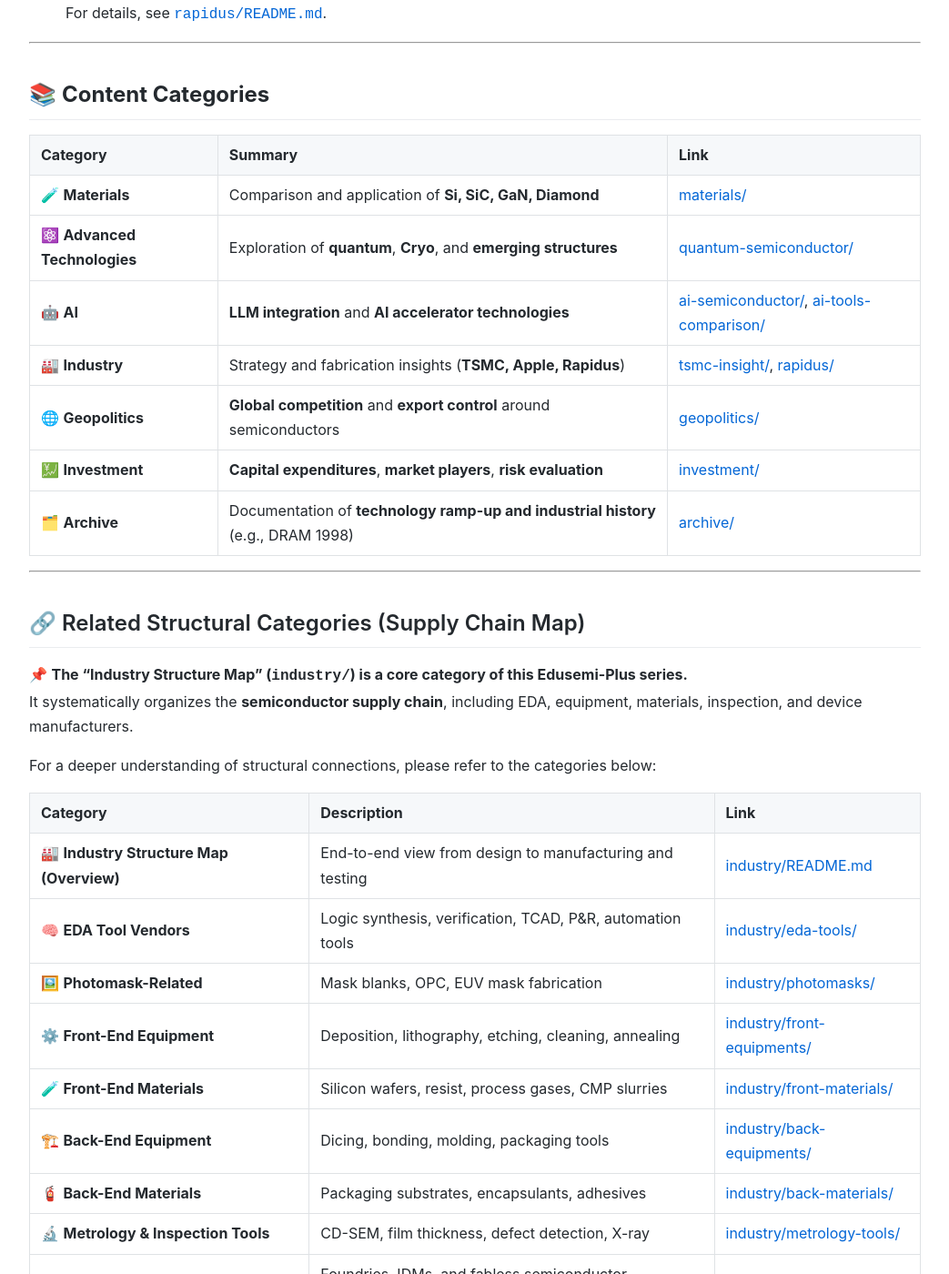
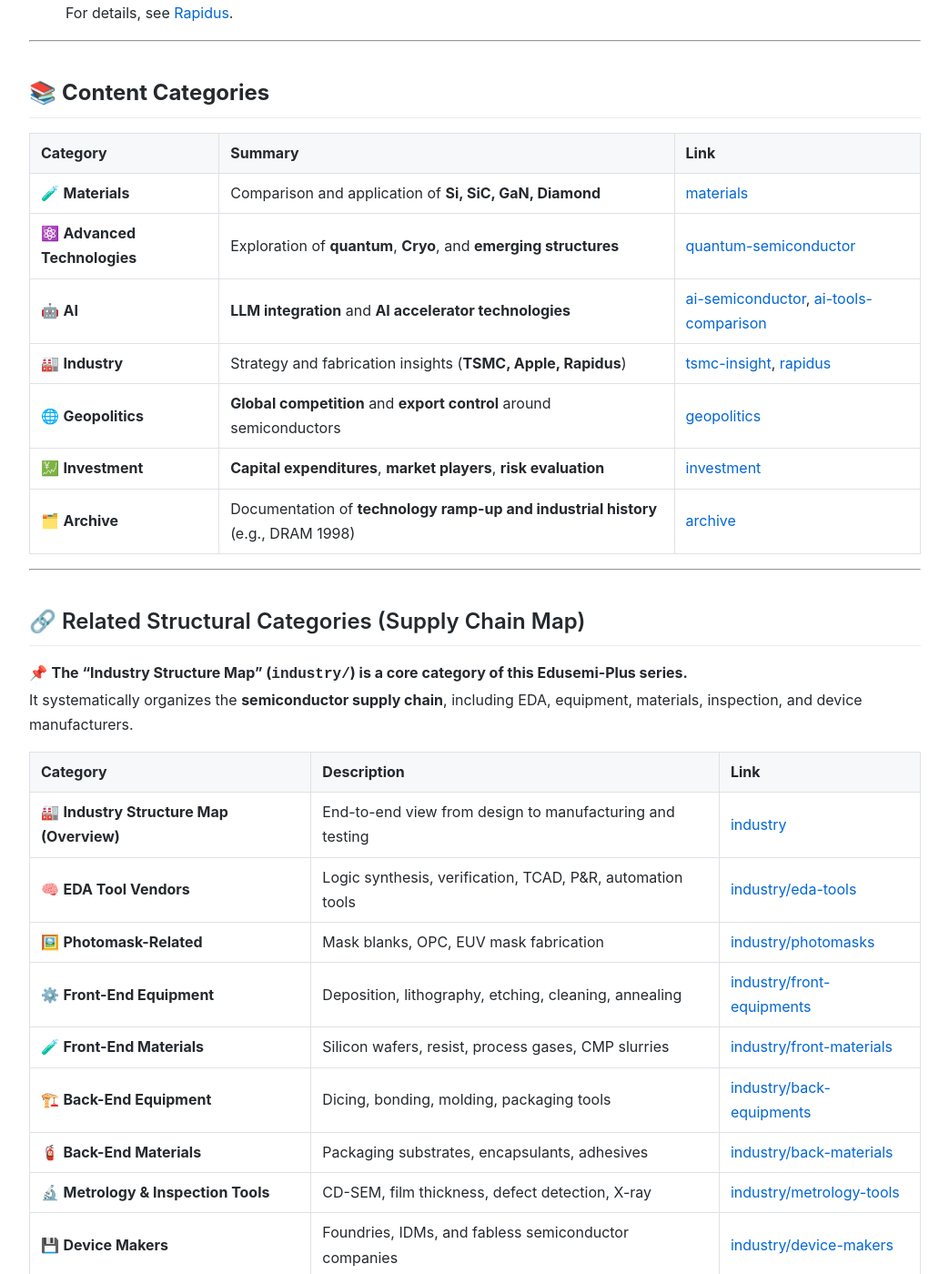
Before and after one commit to Samizo-AITL/Edusemi-Plus, a Jekyll site: the page built from index_en.md, in a window 1280 px wide and 1400 px high, scrolled down 796 px. Shown: the whole window at 91% size, without its empty margins (118-1161 px from the left). Built offline with Jekyll 4.4.1, drawn with Linux system fonts in a browser that asks for light colours; some of the changed text lies outside the part shown.

Commit message:
Update index_en.md

```diff
--- a/index_en.md
+++ b/index_en.md
@@ -27,9 +27,8 @@
 | 🧠 **Critical Thinking** | Strengthen the "**why**" behind **design, selection**, and **strategic decisions** |
 | 🔄 **Connection to Fundamentals** | Bridge **foundational knowledge (Edusemi)** with **real-world industrial context** |
 
-> 🆕 **Highlight Topic**: Japan’s re-entry into **advanced logic fabrication**
-> through **Rapidus’s 2nm chip validation** (July 2025).
-> For details, see [`rapidus/README.md`](./rapidus/README.md).
+> 🆕 **Highlight Topic**: Japan’s re-entry into **advanced logic fabrication** through **Rapidus’s 2nm chip validation** (July 2025).
+> For details, see [Rapidus](https://samizo-aitl.github.io/Edusemi-Plus/rapidus/index.html).
 
 ---
 
@@ -37,13 +36,13 @@
 
 | **Category** | **Summary** | **Link** |
 |--------------|-------------|----------|
-| 🧪 **Materials** | Comparison and application of **Si, SiC, GaN, Diamond** | [materials/](./materials/) |
-| ⚛️ **Advanced Technologies** | Exploration of **quantum**, **Cryo**, and **emerging structures** | [quantum-semiconductor/](./quantum-semiconductor/) |
-| 🤖 **AI** | **LLM integration** and **AI accelerator technologies** | [ai-semiconductor/](./ai-semiconductor/), [ai-tools-comparison/](./ai-tools-comparison/) |
-| 🏭 **Industry** | Strategy and fabrication insights (**TSMC, Apple, Rapidus**) | [tsmc-insight/](./tsmc-insight/), [rapidus/](./rapidus/) |
-| 🌐 **Geopolitics** | **Global competition** and **export control** around semiconductors | [geopolitics/](./geopolitics/) |
-| 💹 **Investment** | **Capital expenditures**, **market players**, **risk evaluation** | [investment/](./investment/) |
-🗂️ **Archive** | Documentation of **technology ramp-up and industrial history** (e.g., DRAM 1998) | [archive/](./archive/) |
+| 🧪 **Materials** | Comparison and application of **Si, SiC, GaN, Diamond** | [materials](https://samizo-aitl.github.io/Edusemi-Plus/materials/index.html) |
+| ⚛️ **Advanced Technologies** | Exploration of **quantum**, **Cryo**, and **emerging structures** | [quantum-semiconductor](https://samizo-aitl.github.io/Edusemi-Plus/quantum-semiconductor/index.html) |
+| 🤖 **AI** | **LLM integration** and **AI accelerator technologies** | [ai-semiconductor](https://samizo-aitl.github.io/Edusemi-Plus/ai-semiconductor/index.html), [ai-tools-comparison](https://samizo-aitl.github.io/Edusemi-Plus/ai-tools-comparison/index.html) |
+| 🏭 **Industry** | Strategy and fabrication insights (**TSMC, Apple, Rapidus**) | [tsmc-insight](https://samizo-aitl.github.io/Edusemi-Plus/tsmc-insight/index.html), [rapidus](https://samizo-aitl.github.io/Edusemi-Plus/rapidus/index.html) |
+| 🌐 **Geopolitics** | **Global competition** and **export control** around semiconductors | [geopolitics](https://samizo-aitl.github.io/Edusemi-Plus/geopolitics/index.html) |
+| 💹 **Investment** | **Capital expenditures**, **market players**, **risk evaluation** | [investment](https://samizo-aitl.github.io/Edusemi-Plus/investment/index.html) |
+| 🗂️ **Archive** | Documentation of **technology ramp-up and industrial history** (e.g., DRAM 1998) | [archive](https://samizo-aitl.github.io/Edusemi-Plus/archive/index.html) |
 
 ---
 
@@ -52,19 +51,17 @@
 📌 **The "Industry Structure Map" (`industry/`) is a core category of this Edusemi-Plus series.**
 It systematically organizes the **semiconductor supply chain**, including EDA, equipment, materials, inspection, and device manufacturers.
 
-For a deeper understanding of structural connections, please refer to the categories below:
-
 | Category | Description | Link |
 |----------|-------------|------|
-| 🏭 **Industry Structure Map (Overview)** | End-to-end view from design to manufacturing and testing | [industry/README.md](./industry/README.md) |
-| 🧠 **EDA Tool Vendors** | Logic synthesis, verification, TCAD, P&R, automation tools | [industry/eda-tools/](./industry/eda-tools/) |
-| 🖼️ **Photomask-Related** | Mask blanks, OPC, EUV mask fabrication | [industry/photomasks/](./industry/photomasks/) |
-| ⚙️ **Front-End Equipment** | Deposition, lithography, etching, cleaning, annealing | [industry/front-equipments/](./industry/front-equipments/) |
-| 🧪 **Front-End Materials** | Silicon wafers, resist, process gases, CMP slurries | [industry/front-materials/](./industry/front-materials/) |
-| 🏗️ **Back-End Equipment** | Dicing, bonding, molding, packaging tools | [industry/back-equipments/](./industry/back-equipments/) |
-| 🧯 **Back-End Materials** | Packaging substrates, encapsulants, adhesives | [industry/back-materials/](./industry/back-materials/) |
-| 🔬 **Metrology & Inspection Tools** | CD-SEM, film thickness, defect detection, X-ray | [industry/metrology-tools/](./industry/metrology-tools/) |
-| 💾 **Device Makers** | Foundries, IDMs, and fabless semiconductor companies | [industry/device-makers/](./industry/device-makers/) |
+| 🏭 **Industry Structure Map (Overview)** | End-to-end view from design to manufacturing and testing | [industry](https://samizo-aitl.github.io/Edusemi-Plus/industry/index.html) |
+| 🧠 **EDA Tool Vendors** | Logic synthesis, verification, TCAD, P&R, automation tools | [industry/eda-tools](https://samizo-aitl.github.io/Edusemi-Plus/industry/eda-tools/index.html) |
+| 🖼️ **Photomask-Related** | Mask blanks, OPC, EUV mask fabrication | [industry/photomasks](https://samizo-aitl.github.io/Edusemi-Plus/industry/photomasks/index.html) |
+| ⚙️ **Front-End Equipment** | Deposition, lithography, etching, cleaning, annealing | [industry/front-equipments](https://samizo-aitl.github.io/Edusemi-Plus/industry/front-equipments/index.html) |
+| 🧪 **Front-End Materials** | Silicon wafers, resist, process gases, CMP slurries | [industry/front-materials](https://samizo-aitl.github.io/Edusemi-Plus/industry/front-materials/index.html) |
+| 🏗️ **Back-End Equipment** | Dicing, bonding, molding, packaging tools | [industry/back-equipments](https://samizo-aitl.github.io/Edusemi-Plus/industry/back-equipments/index.html) |
+| 🧯 **Back-End Materials** | Packaging substrates, encapsulants, adhesives | [industry/back-materials](https://samizo-aitl.github.io/Edusemi-Plus/industry/back-materials/index.html) |
+| 🔬 **Metrology & Inspection Tools** | CD-SEM, film thickness, defect detection, X-ray | [industry/metrology-tools](https://samizo-aitl.github.io/Edusemi-Plus/industry/metrology-tools/index.html) |
+| 💾 **Device Makers** | Foundries, IDMs, and fabless semiconductor companies | [industry/device-makers](https://samizo-aitl.github.io/Edusemi-Plus/industry/device-makers/index.html) |
 
 ---
 
@@ -86,7 +83,7 @@
 | 🔍 **Research Assistant** | **Gemini 1.5 Pro** | **Geopolitical queries**, **tech trends**, **lecture summaries** |
 | ✒️ **Editorial Refiner** | **Claude 3 Opus** | **Tone polishing**, **document formatting**, **long-form writing** |
 
-> 🔗 Prompt comparisons and tool-specific exercises can be found in [`ai-tools-comparison/`](./ai-tools-comparison/)
+> 🔗 Prompt comparisons and tool-specific exercises can be found in [ai-tools-comparison](https://samizo-aitl.github.io/Edusemi-Plus/ai-tools-comparison/index.html)
 
 ---
 
@@ -138,5 +135,3 @@
 > This project connects **“technology” and the “structure of the world”**
 > to help learners build **strategies for the future**.
 > Ideal for **education**, **research**, and **tech strategy planning**.
-
----
```
Also changed, not shown: other parts of index_en.md (+1 -1 lines).
